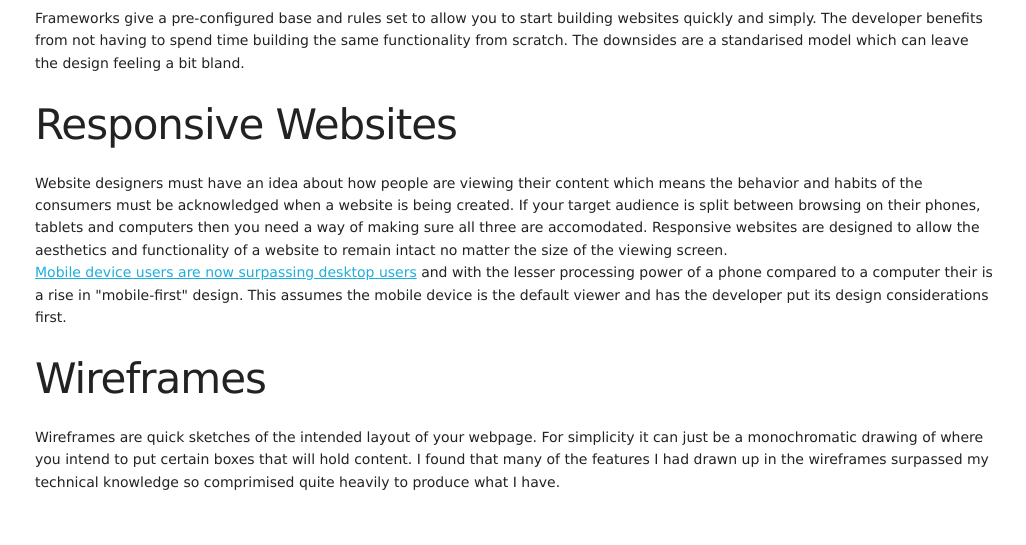
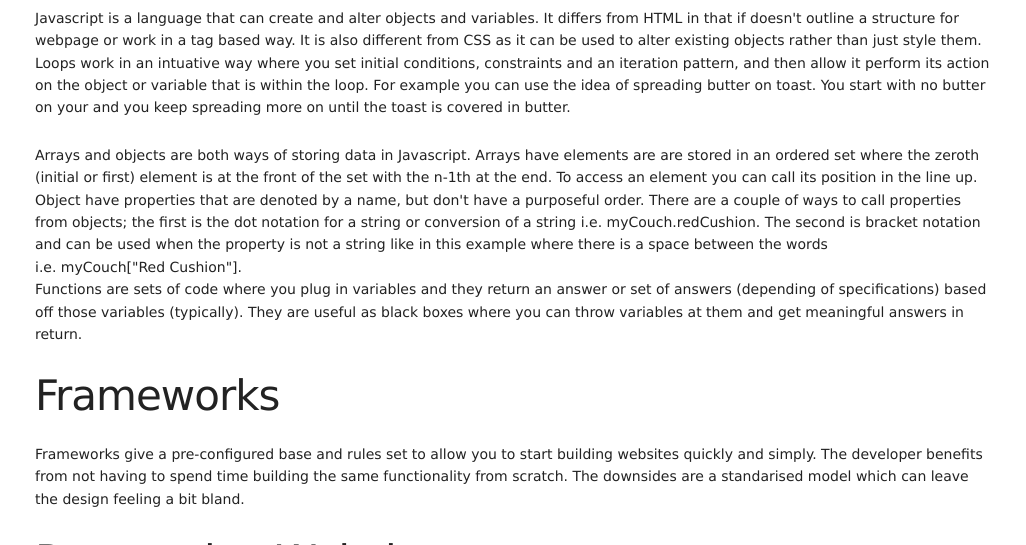
Before and after one commit to EmilSchroder/EmilSchroder.github.io, a plain HTML site: page blog/technical-home-page.html in a window 1280 px wide. Shown: the part 700-1245 px from the top of the page, without its empty margins (125-1151 px from the left). Drawn offline with nearby package versions, Linux system fonts and the light colour scheme.

Commit message:
Updating Tech blog with JS; objects, arrays, functions

```diff
--- a/blog/technical-home-page.html
+++ b/blog/technical-home-page.html
@@ -27,6 +27,35 @@
                         <div class="welcome"></div>
 
                         <div class="blog">
+                            <h2>Javascript</h2>
+                                <p>
+                                    Javascript is a language that can create and alter objects
+                                    and variables. It differs from HTML in that if doesn't outline
+                                    a structure for webpage or work in a tag based way. It is also
+                                    different from CSS as it can be used to alter existing objects
+                                    rather than just style them.<br>
+                                    Loops work in an intuative way where you set initial conditions,
+                                    constraints and an iteration pattern, and then allow it perform its
+                                    action on the object or variable that is within the loop. For example
+                                    you can use the idea of spreading butter on toast. You start with no
+                                    butter on your and you keep spreading more on until the toast is covered
+                                    in butter.
+                                </p>
+                                <p>
+                                    Arrays and objects are both ways of storing data in Javascript. Arrays have
+                                    elements are are stored in an ordered set where the zeroth (initial or first) element
+                                    is at the front of the set with the n-1th at the end. To access an element you
+                                    can call its position in the line up.<br>
+                                    Object have properties that are denoted by a name, but don't have a purposeful order.
+                                    There are a couple of ways to call properties from objects; the first is the dot notation
+                                    for a string or conversion of a string i.e. myCouch.redCushion. The second is bracket
+                                    notation and can be used when the property is not a string like in this example
+                                    where there is a space between the words <br>i.e. myCouch["Red Cushion"].<br>
+                                    Functions are sets of code where you plug in variables and they return an answer or
+                                    set of answers (depending of specifications) based off those variables (typically).
+                                    They are useful as black boxes where you can throw variables at them and get meaningful
+                                    answers in return.
+                                </p>
                             <h2>Frameworks</h2>
                             <p>
                                 Frameworks give a pre-configured base and rules set to allow you to start building websites quickly and simply. The developer benefits from
```
Also changed, not shown: blog/t4-javascript-basics.html (added, +42 -0 lines).
